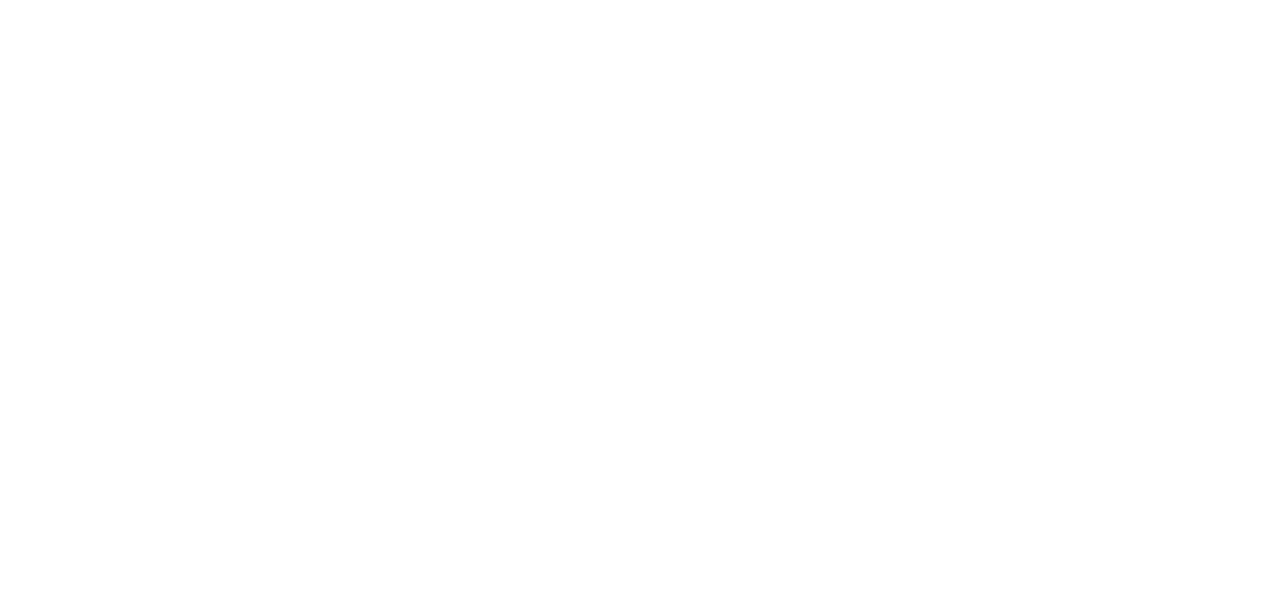
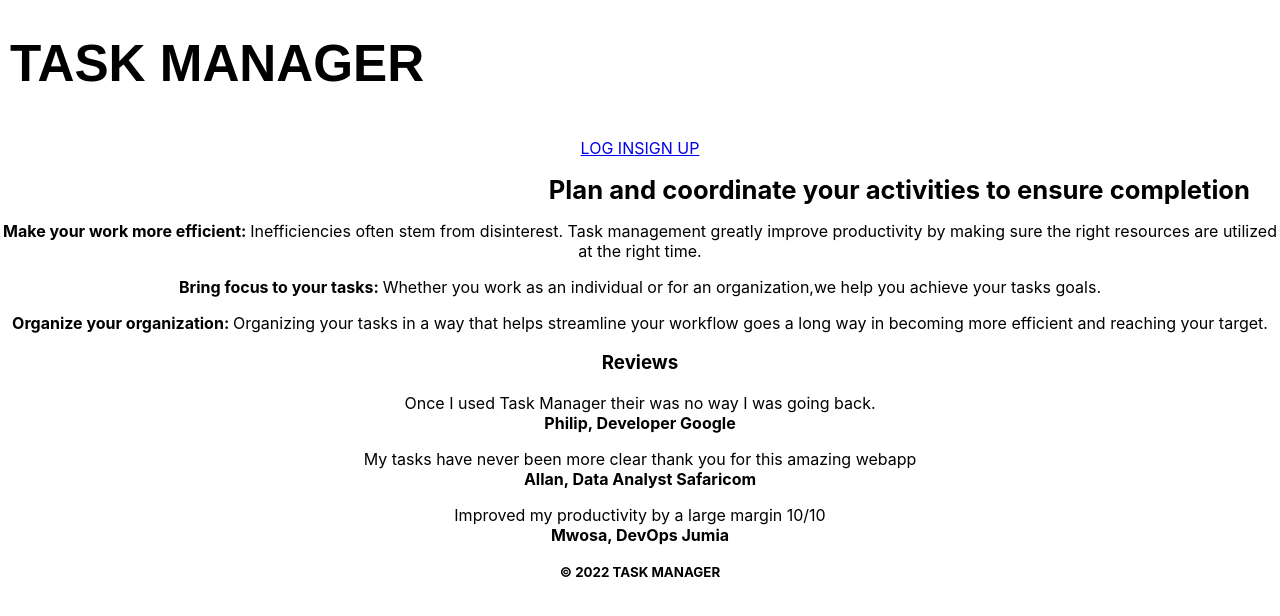
Before and after one commit to Sammy-CK/phase-3-task-manager-project-react-frontend, a React (Create React App) app: page / in a window 1280 px wide. Before the commit this address had no page. Shown: the top 616 px of the page. Built offline with nearby package versions, Linux system fonts and the light colour scheme.

Commit message:
Created login, signup and homepage component

```diff
--- a/src/App.js
+++ b/src/App.js
@@ -1,16 +1,37 @@
 // import logo from './logo.svg';
+import {React, useState, useEffect} from 'react';
 import "./App.css";
 import LogIn from "./components/login";
 import SignUp from "./components/signup";
+import HomePage from './components/homepage';
+import Tasks from './components/tasks';
 import { BrowserRouter, Routes, Route } from "react-router-dom";
 
 function App() {
+
+  let [loginDetails, setLoginDetails] = useState({
+    name: "",
+    password: ""
+  })
+
+  let [signupDetails, setSignupDetails] = useState({
+    name: "",
+    email: "",
+    password: ""
+  })
+
+  let [userID, setUserID] = useState(null);
+
+
   return (
     <div className="App">
       <BrowserRouter>
         <Routes>
-          <Route path="/login" element={<LogIn />} />
-          <Route path="/signup" element={<SignUp />} />
+          <Route path="/login" element={<LogIn loginDetails={loginDetails} setLoginDetails={setLoginDetails}  userID={userID} setUserID={setUserID}/>} />
+          <Route path="/signup" element={<SignUp signupDetails={signupDetails} setSignupDetails={setSignupDetails} />} />
+          <Route path="/" element={<HomePage />}/>
+          <Route path="/tasks" element={<Tasks userID={userID}/>}/>
+
         </Routes>
       </BrowserRouter>
     </div>
--- /dev/null
+++ b/src/components/homepage.js
@@ -0,0 +1,78 @@
+import React from "react";
+import {NavLink} from "react-router-dom";
+
+
+function HomePage () {
+return(
+    <div>
+      <h1
+        style={{
+          textAlign: "left",
+          padding: "0px 10px 10px 10px",
+          fontSize: "4vw",
+          fontFamily: "fantasy",
+          width: "40%",
+        }}
+      >
+        TASK MANAGER
+      </h1>
+
+      <NavLink className="homepageLinks" to="/login">
+        LOG IN
+      </NavLink>
+      <NavLink className="homepageLinks" to="/signup">
+        SIGN UP
+      </NavLink>
+
+            <div style={{ textAlign: "right", paddingRight: "30px" }}>
+        <p>
+          <b style={{ fontSize: "2vw" }}>
+          Plan and coordinate your activities to ensure completion
+          </b>
+        </p>
+      </div>
+
+       <div>
+            <p>
+            <b>Make your work more efficient: </b>
+Inefficiencies often stem from disinterest. Task management greatly improve productivity by making sure the right resources are utilized at the right time.
+            </p>
+            <p>
+            <b>Bring focus to your tasks: </b>
+Whether you work as an individual or for an organization,we help you achieve your tasks goals.
+            </p>
+            <p>
+            <b>Organize your organization: </b>
+Organizing your tasks in a way that helps streamline your workflow goes a long way in becoming more efficient and reaching your target.
+            </p>
+        </div>
+
+        <div>
+            <h3>Reviews</h3>
+            <p>
+        Once I used Task Manager their was no way I was going back.
+                <br />
+                <b>Philip, Developer Google</b> </p>
+
+                <p>
+        My tasks have never been more clear thank you for this amazing webapp
+                <br />
+                <b>Allan,  Data Analyst Safaricom</b> </p>
+
+                <p>
+        Improved my productivity by a large margin 10/10
+                <br />
+                <b>Mwosa, DevOps Jumia</b> </p>
+
+
+        </div>
+
+        <small>
+          <b> &#169; 2022 TASK MANAGER</b>
+        </small>    </div>
+
+)
+}
+
+
+export default HomePage;
--- a/src/components/login.js
+++ b/src/components/login.js
@@ -1,17 +1,45 @@
 import React from "react";
-import {NavLink} from "react-router-dom";
+import {NavLink, useNavigate} from "react-router-dom";
 
 
-function LogIn() {
-
+function LogIn({loginDetails, setLoginDetails, userID, setUserID}) {
+    let takeToTask = useNavigate()
     return (
         <div>
-            <form onClick={(e) => e.preventDefault()}>
+            <form onSubmit={(e) => {
+                e.preventDefault()
+                console.log(loginDetails)
+
+            fetch("http://localhost:9292/login", {
+                method: "PATCH",
+                headers: {
+                    "content-type": "application/json"
+                },
+                body: JSON.stringify({
+                    name: loginDetails.name,
+                    password: loginDetails.password
+                })
+            }).then(resp => resp.json())
+            .then(data =>{
+                console.log(data)
+                if(data.isRegistered === 'true'){
+                    takeToTask('/tasks')
+                    setUserID(data.userId)
+                    setLoginDetails({name: '', password: ''});
+                    // console.log(userID)
+                }else if(data.isRegistered === 'false'){
+                    alert("No matching user found ensure you enter correct credentials")
+                    setLoginDetails({name: '', password: ''});
+                }
+
+            })
+
+            }}>
                 <h1>Log In</h1>
                 <label htmlFor="userName">Name</label><br/>
-                <input type="text" id="userName"/> <br/>
+                <input type="text" id="userName" required onChange={(e) =>  setLoginDetails({...loginDetails, name: e.target.value})} value={loginDetails.name}/> <br/>
                 <label htmlFor="password">Password</label><br/>
-                <input type="password" id="password"/><br/>
+                <input type="password" id="password"required onChange={(e) => setLoginDetails({...loginDetails, password: e.target.value})} value={loginDetails.password}/><br/>
                 <input type="submit" value="LOGIN"/>
                 <p>Dont have an account? <NavLink to="/signup">SIGNUP</NavLink></p>
             </form>
--- a/src/components/signup.js
+++ b/src/components/signup.js
@@ -1,20 +1,53 @@
 import React from "react";
-import {NavLink} from "react-router-dom";
+import {NavLink, useNavigate} from "react-router-dom";
 
-function SignUp() {
-
+function SignUp({signupDetails, setSignupDetails}) {
+    let travelHome = useNavigate()
     return (
         <div>
-        <form onClick={(e) => e.preventDefault()}>
+        <form id="logInForm" onSubmit={(e) => {
+            e.preventDefault()
+            console.log(signupDetails)
+            if (document.getElementById("Initial").value === document.getElementById("secondInitial").value) {
+
+                fetch("http://localhost:9292/signup", {
+                    method: "POST",
+                    headers: {
+                        "content-type": "application/json"
+                    },
+                    body: JSON.stringify({
+                        name: signupDetails.name,
+                        email: signupDetails.email,
+                        password: signupDetails.password
+                    })
+                }).then(resp => resp.json())
+                .then(data => {
+                    console.log(data)
+                    alert("new Negro")
+                    travelHome("/login");
+                })
+
+
+                setSignupDetails({name: '', email: '', password: ''});
+
+              } else {
+                alert("Please enter matching passwords");
+                e.target.reset();
+                setSignupDetails({name: '', email: '', password: ''});
+
+            }
+
+
+        }}>
             <h1>Sign Up</h1>
             <label htmlFor="userName">Name</label><br/>
-            <input type="text" id="userName"/> <br/>
+            <input type="text" id="userName" required onChange={(e) =>  setSignupDetails({...signupDetails, name: e.target.value})} value={signupDetails.name}/> <br/>
             <label htmlFor="email">Email</label><br/>
-            <input type="email" id="email"/> <br/>
-            <label htmlFor="password">New Password</label><br/>
-            <input type="password" id="password"/><br/>
-            <label htmlFor="password">Confirm Password</label><br/>
-            <input type="password" id="password2"/><br/>
+            <input type="email" id="email" required onChange={(e) =>  setSignupDetails({...signupDetails, email: e.target.value})} value={signupDetails.email}/> <br/>
+            <label htmlFor="Initial">Password</label><br/>
+            <input type="password" id="Initial" required onChange={(e) =>  setSignupDetails({...signupDetails, password: e.target.value})} value={signupDetails.password}/><br/>
+            <label htmlFor="secondInitial">Confirm Password</label><br/>
+            <input type="password" id="secondInitial"/><br/>
             <input type="submit" value="SIGNUP"/>
             <p>Have an account? <NavLink to="/login">LOGIN</NavLink></p>
         </form>
--- /dev/null
+++ b/src/components/tasks.js
@@ -0,0 +1,12 @@
+import React from "react";
+
+function Tasks({userID}){
+    console.log(userID)
+
+    return (
+
+    <p>the boy</p>
+)
+}
+
+export default Tasks;
```
